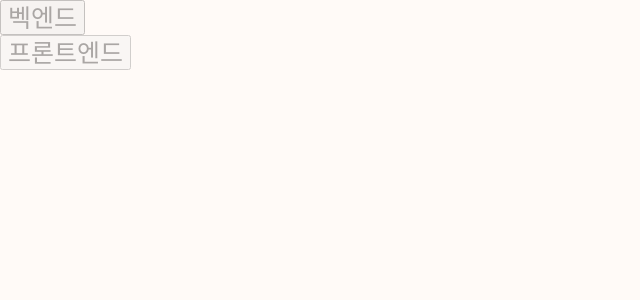
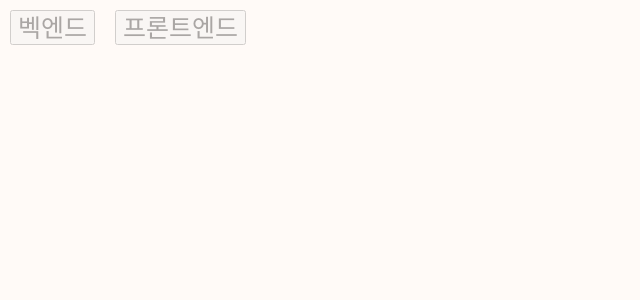
Before and after one commit to GDGSummerHackathon-group15/gdg-group15-frontend, a React (Create React App) app: page / in a window 1280 px wide. Shown: the top 300 px of the page, without its empty margins (0-640 px from the left). Built offline with nearby package versions, Linux system fonts and the light colour scheme.

Commit message:
feat: 메뉴 가로 정렬이 되도록  고침

```diff
--- a/src/components/SecondPage.tsx
+++ b/src/components/SecondPage.tsx
@@ -1,6 +1,6 @@
 import styled from '@emotion/styled';
 import SubDropDown from './SubDropDown';
-
+import CSS from 'csstype';
 
 const Wrapper = styled.section`
 
@@ -52,6 +52,10 @@ opacity: 0.33;
 `;
 
 
+const flexContainer: CSS.Properties = {
+    display: "flex"
+}
+
 export interface Ihash {
     [title: string] : string[];
 }
@@ -76,7 +80,7 @@ function SecondPage() {
 
     return (
     <Wrapper>
-        <div>
+        <div style={flexContainer}>
 
              {SubDropDowns}
         </div>
--- a/src/components/SubDropDown.tsx
+++ b/src/components/SubDropDown.tsx
@@ -2,6 +2,7 @@ import {DropdownButton, Dropdown} from 'react-bootstrap';
 import styled from '@emotion/styled';
 import React, {Component} from 'react';
 import CSS from 'csstype';
+
 
 function SelectItem(eventKey: any) {
 
@@ -47,7 +48,8 @@ const subButton: CSS.Properties = {
     fontSize: "25px",
     lineHeight: "34px",
     color: "#203241",
-    opacity: 0.33
+    opacity: 0.33,
+    margin: "10px"
     }
 
 const SubMenu: CSS.Properties = {
@@ -65,6 +67,7 @@ const SubMenuText: CSS.Properties = {
 background: "#FED1D1",
 mixBlendMode: "multiply"
 }
+
 
 class SubDropDown extends React.Component<SubProps, SubState>  {
 
@@ -87,7 +90,7 @@ class SubDropDown extends React.Component<SubProps, SubState>  {
                           </div>)
         }
         return (
-            <div>
+
 
                 <DropdownButton id="dropdown-basic-button" title={this.props.title} onSelect = {SelectItem} style={subButton}>
                     <div>
@@ -95,7 +98,7 @@ class SubDropDown extends React.Component<SubProps, SubState>  {
                     </div>
 
                 </DropdownButton>
-            </div>
+
         );
     }
 
```
